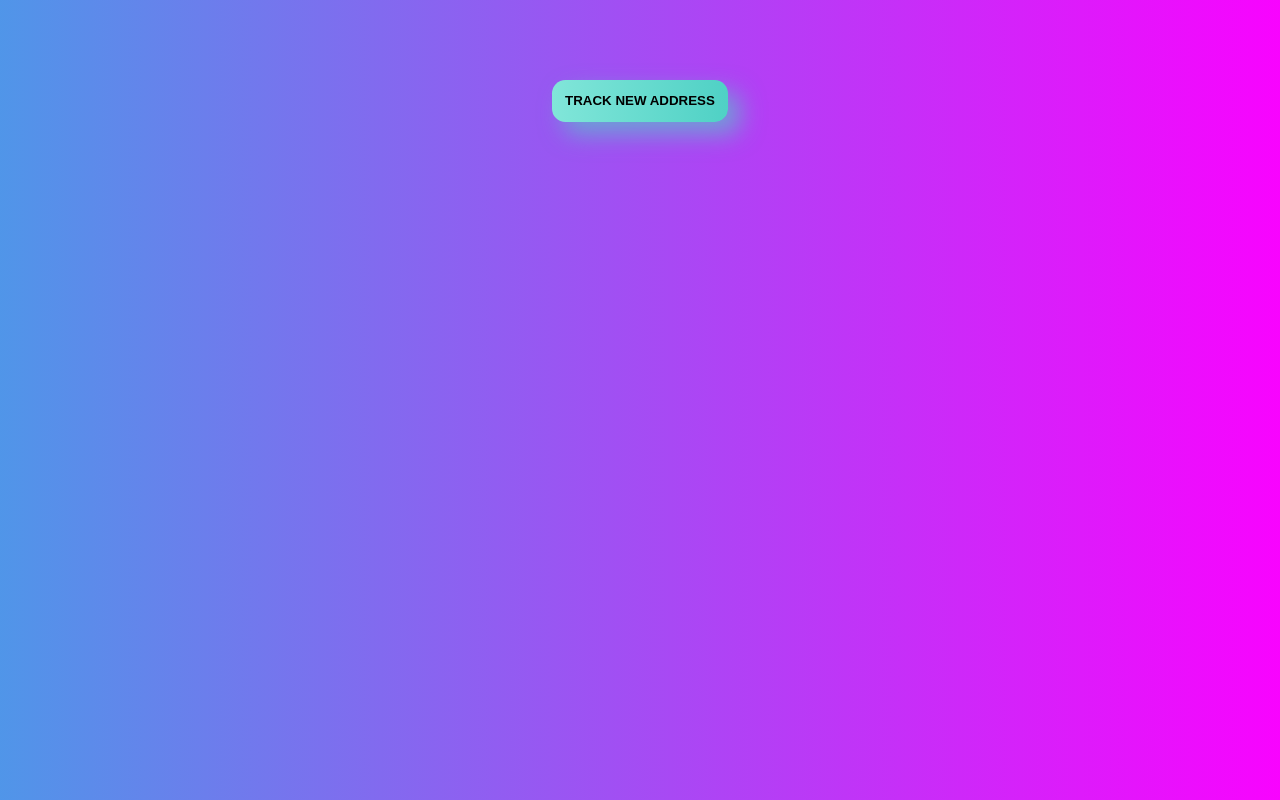
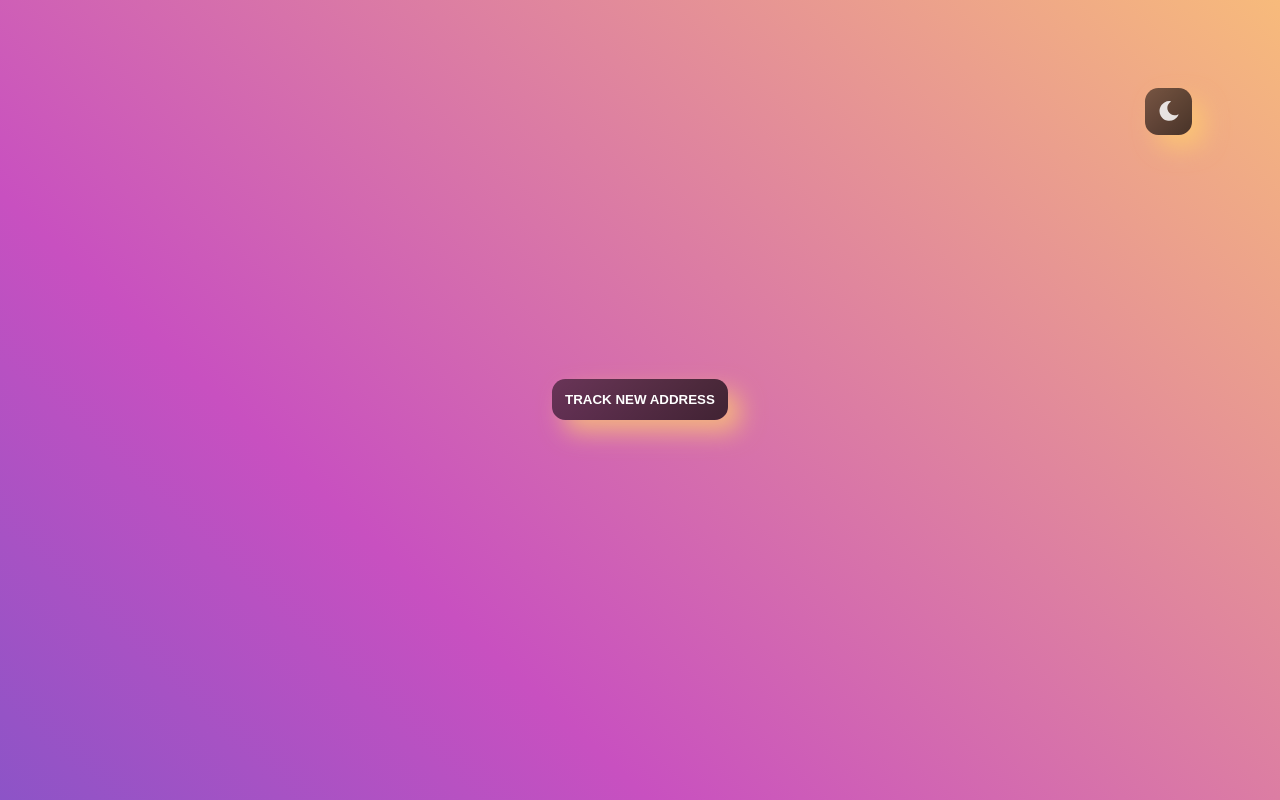
Before and after one commit to pablopoggiog/koii-balance-tracker, a React (Create React App) app: page / in a window 1280 px wide. Built offline with nearby package versions, Linux system fonts and the light colour scheme.

Commit message:
Implement light/dark modes

```diff
--- a/src/App.tsx
+++ b/src/App.tsx
@@ -1,24 +1,39 @@
 import { useState } from "react";
-import { AddressModal, Button, AccountsBoard } from "src/components";
+import { ThemeProvider } from "styled-components";
+import { AddressModal, Button, AccountsBoard, Toggler } from "src/components";
 import { useTrack } from "src/hooks";
+import { theme } from "src/theme";
+import { ReactComponent as MoonIcon } from "src/assets/moon.svg";
+import { ReactComponent as SunIcon } from "src/assets/sun.svg";
 import { Container } from "./styles";
 
 const App = () => {
   const [isAddressModalOpen, setIsAddressModalOpen] = useState<boolean>(false);
+  const [currentTheme, setCurrentTheme] = useState<"dark" | "light">("dark");
 
   const { trackedAccounts } = useTrack();
 
   const openModal = () => setIsAddressModalOpen(true);
   const closeModal = () => setIsAddressModalOpen(false);
+  const toggleTheme = () =>
+    currentTheme === "light"
+      ? setCurrentTheme("dark")
+      : setCurrentTheme("light");
+  const ThemeIcon = currentTheme === "light" ? SunIcon : MoonIcon;
 
   return (
+    <ThemeProvider theme={theme[currentTheme]}>
       <Container>
-      <Button ringAnimation onClick={openModal}>
+        <Toggler toggleTheme={toggleTheme}>
+          <ThemeIcon width={20} height={20} />
+        </Toggler>
+        <Button outline onClick={openModal}>
           Track new address
         </Button>
         <AddressModal isOpen={isAddressModalOpen} closeModal={closeModal} />
         <AccountsBoard accounts={trackedAccounts} />
       </Container>
+    </ThemeProvider>
   );
 };
 
--- a/src/components/AddressModal/index.tsx
+++ b/src/components/AddressModal/index.tsx
@@ -49,7 +49,7 @@ export const AddressModal: FC<AddressModalProps> = ({ isOpen, closeModal }) => {
           value={address}
           onChange={onAddressChange}
         />
-        <Button disabled={!address} onClick={onCheckButtonClick}>
+        <Button disabled={!address} noTheme onClick={onCheckButtonClick}>
           <Check src={CheckIcon} />
         </Button>
       </Form>
--- a/src/components/Button/index.ts
+++ b/src/components/Button/index.ts
@@ -7,37 +7,35 @@ const ring = keyframes`
     opacity: 1;
   }
   100% {
-    width: 300px;
-    height: 300px;
+    width: 200px;
+    height: 200px;
     opacity: 0;
   }
 `;
 
 interface ButtonProps {
   disabled?: boolean;
-  ringAnimation?: boolean;
+  outline?: boolean;
+  noTheme?: boolean;
 }
 
 export const Button = styled.button<ButtonProps>`
   border-radius: 1em;
   cursor: ${({ disabled }) => (disabled ? "not-allowed" : "pointer")};
-  transition: 0.6s;
+  transition: all 1.2s;
   display: flex;
   text-align: center;
   justify-content: center;
-  background: linear-gradient(
-    90deg,
-    rgba(129, 230, 217, 1) 0%,
-    rgba(79, 209, 197, 1) 100%
-  );
-  color: black;
+  background: ${({ theme, noTheme }) =>
+    noTheme
+      ? "linear-gradient(90deg,rgba(129, 230, 217, 1) 0%,rgba(79, 209, 197, 1) 100%)"
+      : theme.buttonBackground};
+  color: ${({ theme }) => theme.text};
   box-sizing: border-box;
   padding: 1em;
   border: none;
   font-weight: bold;
-
-  box-shadow: 12px 12px 24px rgba(79, 209, 197, 0.64);
-  transition: all 0.3s ease-in-out 0s;
+  box-shadow: 12px 12px 24px ${({ theme }) => theme.buttonBoxOutline};
   outline: none;
   position: relative;
   text-transform: uppercase;
@@ -46,27 +44,28 @@ export const Button = styled.button<ButtonProps>`
     outline: 0;
   }
 
-  ${({ ringAnimation }) =>
-    ringAnimation &&
+  ${({ outline }) =>
+    outline &&
     css`
-      &:hover::before,
-      &:focus::before {
-        opacity: 1;
-      }
-
       &::before {
         content: "";
         border-radius: 1000px;
         min-width: calc(300px + 12px);
         min-height: calc(60px + 12px);
-        border: 6px solid #00ffcb;
-        box-shadow: 0 0 60px rgba(0, 255, 203, 0.64);
+        border: 6px solid ${({ theme }) => theme.buttonBoxOutline};
+        box-shadow: 0 0 60px ${({ theme }) => theme.buttonBoxOutline};
         position: absolute;
         top: 50%;
         left: 50%;
         transform: translate(-50%, -50%);
         opacity: 0;
-        transition: all 0.3s ease-in-out 0s;
+        transition: all 1.2s;
+      }
+    `}
+
+  &:hover::before,
+      &:focus::before {
+    opacity: 1;
   }
 
   &::after {
@@ -74,19 +73,19 @@ export const Button = styled.button<ButtonProps>`
     width: 30px;
     height: 30px;
     border-radius: 100%;
-        border: 6px solid #00ffcb;
+    border: 6px solid ${({ theme }) => theme.buttonBoxOutline};
     position: absolute;
     z-index: -1;
     top: 50%;
     left: 50%;
     transform: translate(-50%, -50%);
-        animation: ${ring} 5s infinite;
+    animation: ${ring} 1s ease 1;
+    transition: all 1.2s;
   }
-    `}
 
   &:hover,
   &:focus {
-    color: #313133;
+    color: ${({ theme }) => theme.text};
     transform: translateY(-6px);
   }
 
--- /dev/null
+++ b/src/components/Toggler/index.tsx
@@ -0,0 +1,17 @@
+import { FunctionComponent, ReactNode } from "react";
+import { Button } from "src/components";
+import { Container } from "./styles";
+
+interface TogglerProps {
+  toggleTheme: () => void;
+  children: ReactNode;
+}
+
+export const Toggler: FunctionComponent<TogglerProps> = ({
+  toggleTheme,
+  children
+}) => (
+  <Container>
+    <Button onClick={toggleTheme}>{children}</Button>
+  </Container>
+);
--- /dev/null
+++ b/src/components/Toggler/styles.ts
@@ -0,0 +1,8 @@
+import styled from "styled-components";
+
+export const Container = styled.div`
+  display: flex;
+  text-align: center;
+  justify-content: flex-end;
+  margin: 0.5em 0.5em 0.5em auto;
+`;
--- a/src/components/TrackedAccount/styles.ts
+++ b/src/components/TrackedAccount/styles.ts
@@ -10,16 +10,13 @@ export const Container = styled.div`
   padding: 2em;
   box-sizing: border-box;
   max-width: 400px;
-  background-image: linear-gradient(
-    135deg,
-    rgba(255, 255, 255, 0.05),
-    rgba(255, 255, 255, 0.1)
-  );
+  background-image: ${({ theme }) => theme.cardBackgroundImage};
   backdrop-filter: blur(21px);
   -webkit-backdrop-filter: blur(21px);
   box-shadow: 0 8px 32px rgba(0, 0, 0, 0.36);
-  text-shadow: 1px 1px #32cfd1a7, -1px -1px #e1a8f0;
+  text-shadow: ${({ theme }) => theme.textShadow};
   margin: auto;
+  color: ${({ theme }) => theme.text};
 `;
 
 export const Address = styled.p`
@@ -36,7 +33,8 @@ export const BalancesContainer = styled.div`
 `;
 
 export const TokenBalance = styled.div`
-  background-color: #e5c5ee;
+  background-image: ${({ theme }) => theme.cardBackgroundImage};
+  background-color: ${({ theme }) => theme.cardBackgroundColor};
   padding: 1em;
   border-radius: 1em;
   font-weight: bold;
@@ -44,6 +42,7 @@ export const TokenBalance = styled.div`
   width: 10em;
   justify-content: space-between;
   display: flex;
+  color: ${({ theme }) => theme.text};
 `;
 
 export const Name = styled.div`
--- a/src/components/index.ts
+++ b/src/components/index.ts
@@ -2,3 +2,4 @@ export * from "./AddressModal";
 export * from "./Button";
 export * from "./AccountsBoard";
 export * from "./TrackedAccount";
+export * from "./Toggler";
--- a/src/index.css
+++ b/src/index.css
@@ -11,3 +11,7 @@ code {
   font-family: source-code-pro, Menlo, Monaco, Consolas, 'Courier New',
     monospace;
 }
+
+* {
+  transition: all 1.2s;
+}
--- a/src/styles.ts
+++ b/src/styles.ts
@@ -20,8 +20,8 @@ export const Container = styled.div`
   gap: 1em;
   padding: 2em;
   min-height: 100vh;
-  background-color: #00dbde;
-  background-image: linear-gradient(90deg, #00dbde 0%, #fc00ff 100%);
+  background-color: ${({ theme }) => theme.gradientBackgroundColor};
+  background-image: ${({ theme }) => theme.gradientBackgroundImage};
   box-sizing: border-box;
   animation: ${gradient} 15s ease infinite;
   background-size: 150% 150%;
@@ -29,4 +29,8 @@ export const Container = styled.div`
   @media (min-width: 768px) {
     padding: 5em;
   }
+
+  & * {
+    transition: all 1.2s;
+  }
 `;
--- /dev/null
+++ b/src/theme.ts
@@ -0,0 +1,22 @@
+export const theme = {
+  light: {
+    text: "#363537ca",
+    toggleBorder: "lightGrey",
+    gradientBackgroundColor: "#00dbde",
+    gradientBackgroundImage: "linear-gradient(90deg, #00dbde 0%, #fc00ff 100%)",
+    cardBackgroundImage: `linear-gradient(135deg,rgba(255, 255, 255, 0.05),rgba(255, 255, 255, 0.1))`,
+    cardBackgroundColor: "#e5c5ee",
+    textShadow: "1px 1px #32cfd1a7, -1px -1px #e1a8f0",
+    buttonBackground: `linear-gradient(90deg,rgba(129, 230, 217, 1) 0%,rgba(79, 209, 197, 1) 100%)`,
+    buttonBoxOutline: "rgba(0, 255, 203, 0.64)"
+  },
+  dark: {
+    text: "#FFF",
+    gradientBackgroundColor: "#4158D0",
+    gradientBackgroundImage:
+      "linear-gradient(43deg, #4158D0 0%, #C850C0 46%, #FFCC70 100%)",
+    cardBackgroundImage: `linear-gradient(135deg,rgba(0, 0, 0, 0.5),rgba(0, 0, 0, 0.7))`,
+    buttonBackground: `linear-gradient(135deg,rgba(0, 0, 0, 0.5),rgba(0, 0, 0, 0.7))`,
+    buttonBoxOutline: "#ffcd70b9"
+  }
+};
```
Also changed, not shown: src/assets/moon.svg (added), src/assets/sun.svg (added). Lines whose indentation alone changed are shown as unchanged.
